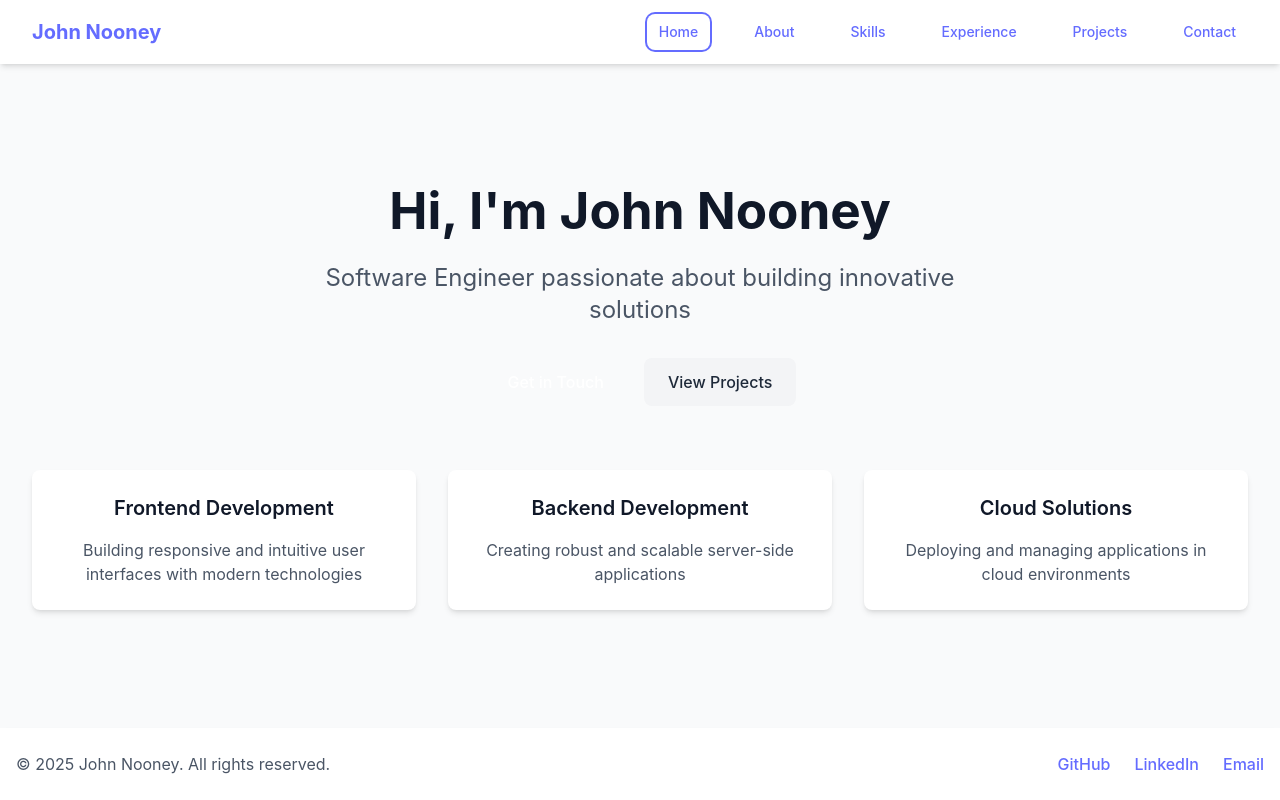
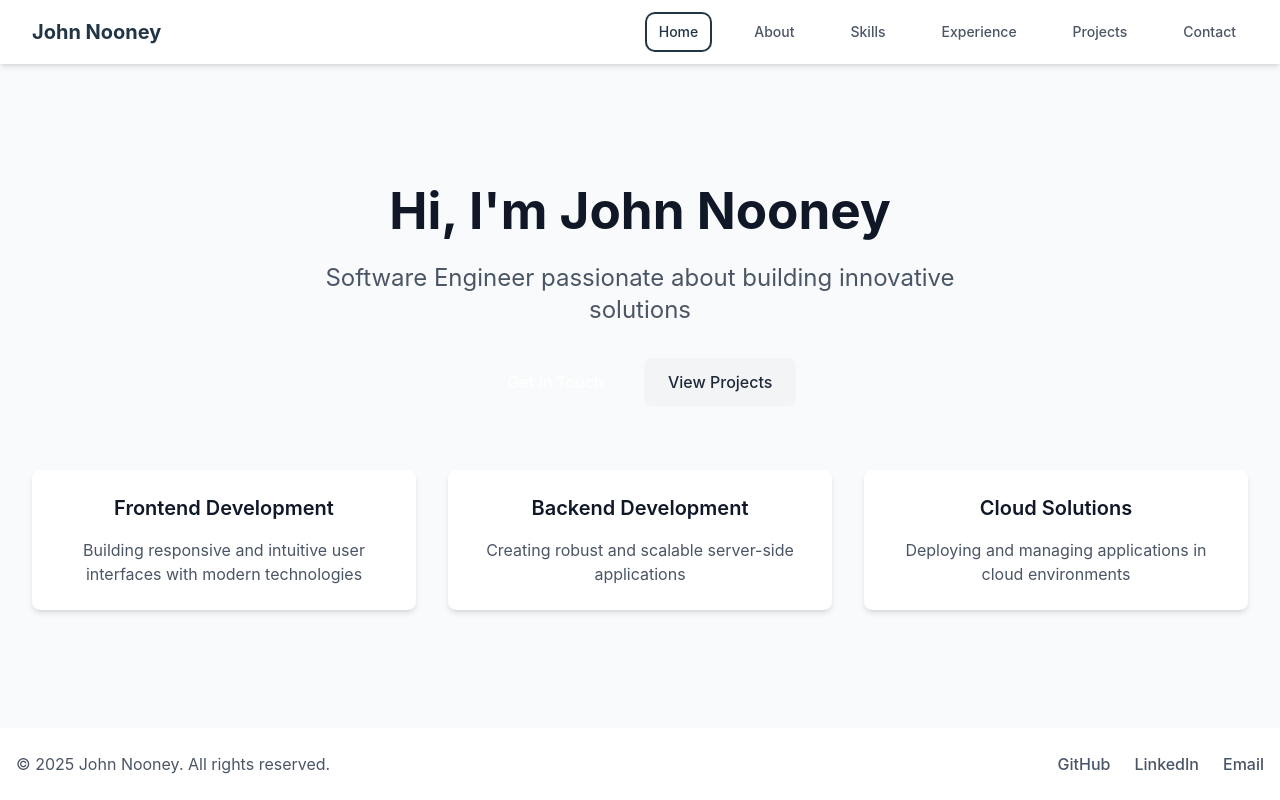
Before and after one commit to JohnNooney/nooney.dev, a React (Vite) app: page / in a window 1280 px wide. Built offline with nearby package versions, Linux system fonts and the light colour scheme.

Commit message:
Update Nav link color to white

```diff
--- a/src/index.css
+++ b/src/index.css
@@ -40,7 +40,6 @@ body {
 
 a {
   font-weight: 500;
-  color: #646cff;
   text-decoration: inherit;
 }
 a:hover {
```
